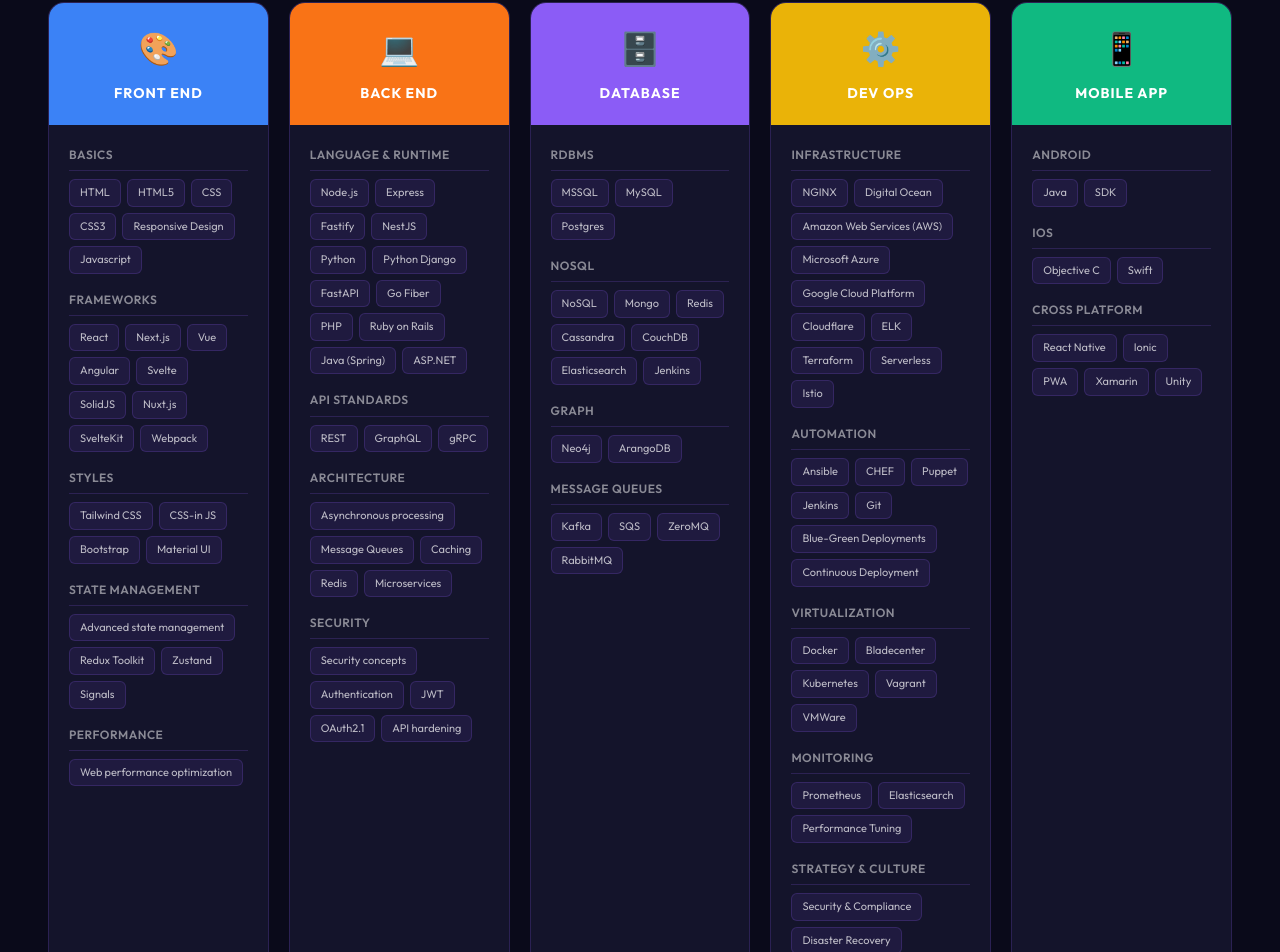
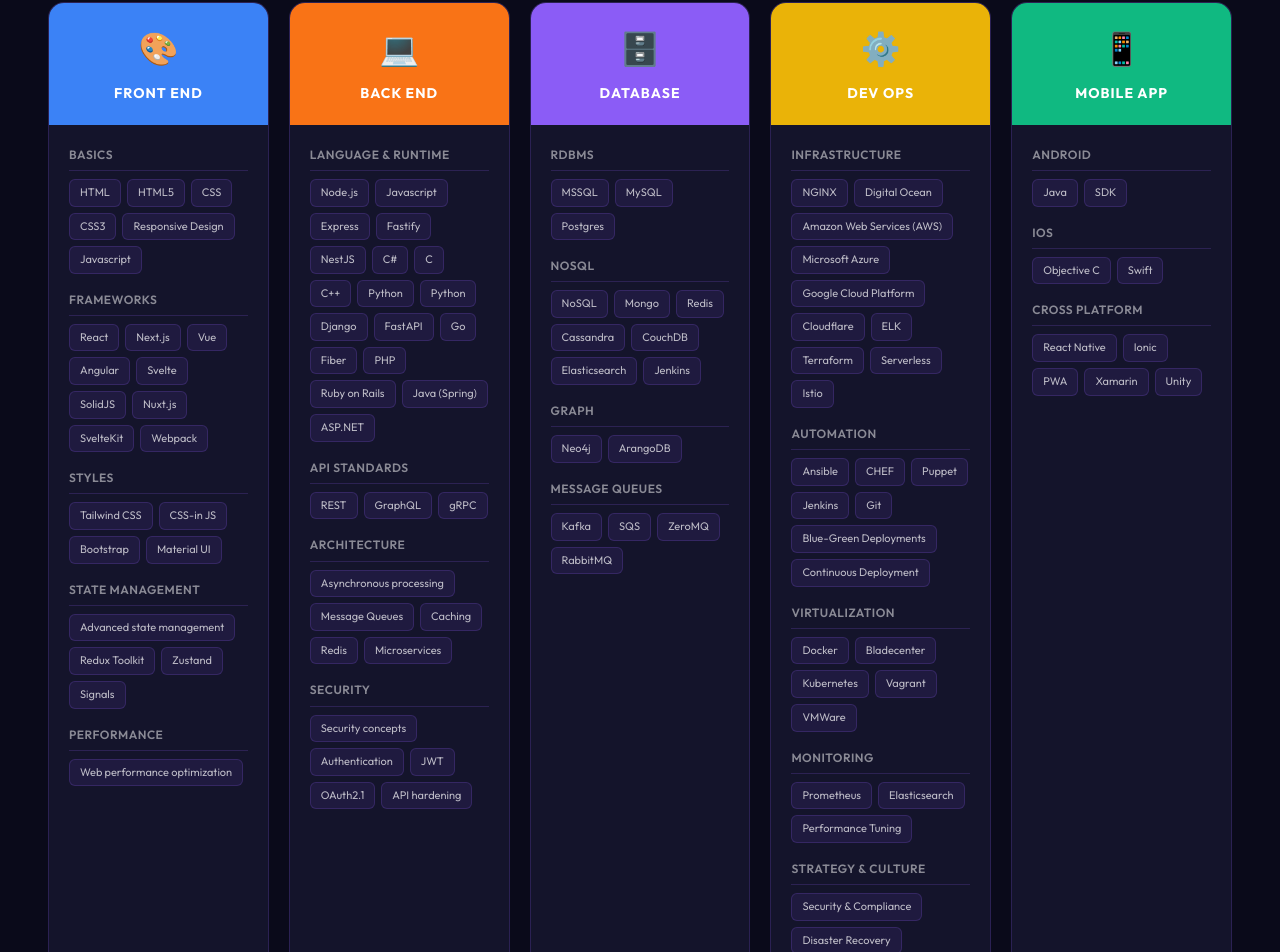
Before and after one commit to siridevcode-dev/devthailao.com, a Next.js app: page /en in a window 1280 px wide. Shown: the part 2503-3455 px from the top of the page. Built offline with nearby package versions, Linux system fonts and the light colour scheme.

Commit message:
Update SkillsRoadmap: expand backend languages and runtimes

```diff
--- a/src/components/SkillsRoadmap.tsx
+++ b/src/components/SkillsRoadmap.tsx
@@ -90,7 +90,7 @@
         icon: '💻',
         color: '#f97316',
         categories: [
-            { name: 'languageRuntime', items: ['Node.js', 'Express', 'Fastify', 'NestJS', 'Python', 'Python Django', 'FastAPI', 'Go Fiber', 'PHP', 'Ruby on Rails', 'Java (Spring)', 'ASP.NET'] },
+            { name: 'languageRuntime', items: ['Node.js', 'Javascript', 'Express', 'Fastify', 'NestJS', 'C#', 'C', 'C++', 'Python', 'Python', 'Django', 'FastAPI', 'Go', 'Fiber', 'PHP', 'Ruby on Rails', 'Java (Spring)', 'ASP.NET'] },
             { name: 'apiStandards', items: ['REST', 'GraphQL', 'gRPC'] },
             { name: 'architecture', items: ['Asynchronous processing', 'Message Queues', 'Caching', 'Redis', 'Microservices'] },
             { name: 'security', items: ['Security concepts', 'Authentication', 'JWT', 'OAuth2.1', 'API hardening'] },
```
